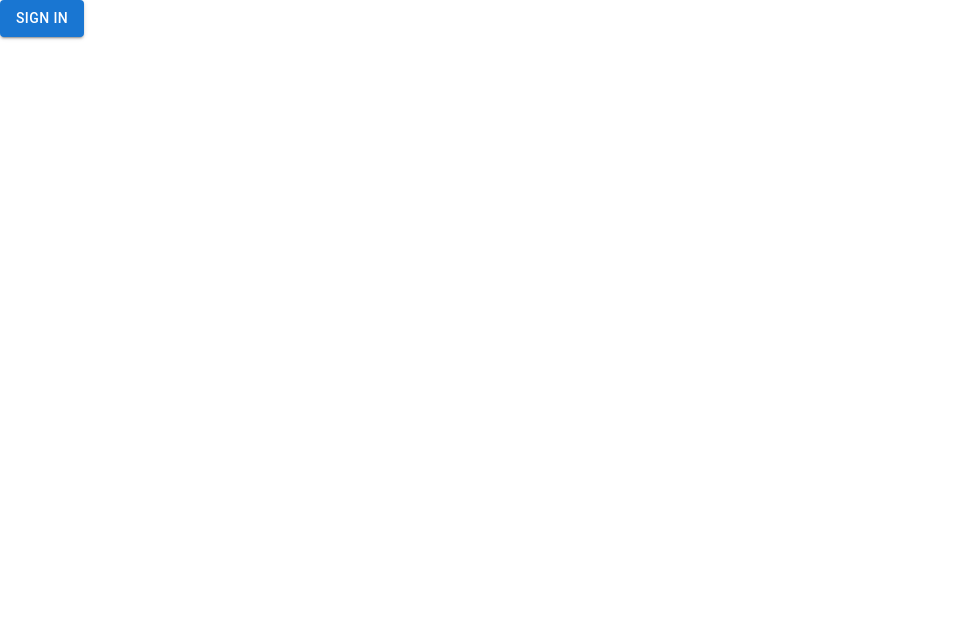
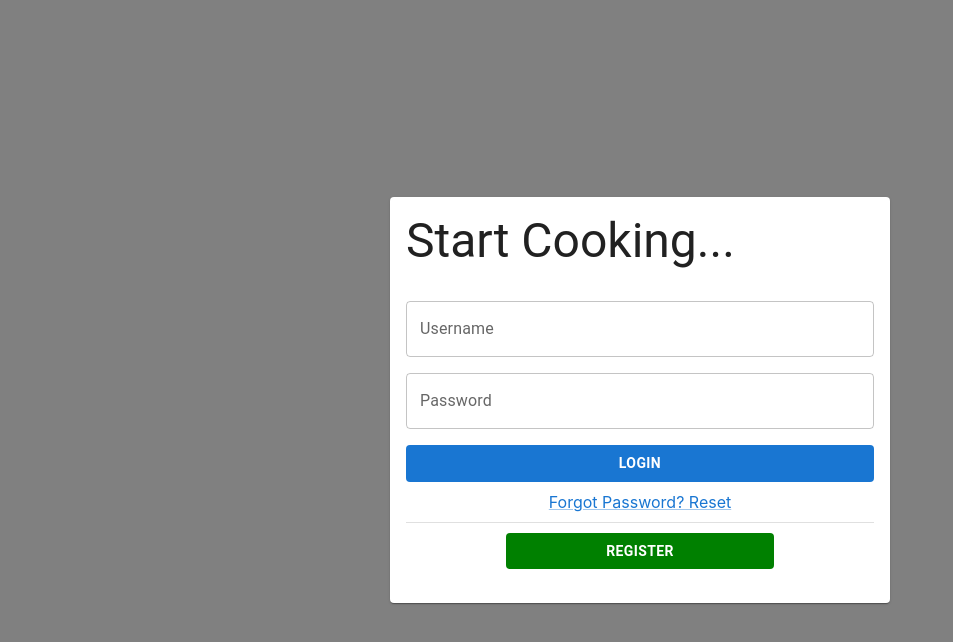
Before and after one commit to Takobz/cook-with-kobz, a React (Create React App) app in the folder src/CWT.APP/CWT.Web/cwt-web-app/: page /login in a window 1280 px wide. Shown: the top 642 px of the page, without its empty margins (0-953 px from the left). Built offline with nearby package versions, Linux system fonts and the light colour scheme.

Commit message:
add login modal page

```diff
--- a/src/CWT.APP/CWT.Web/cwt-web-app/src/App.css
+++ b/src/CWT.APP/CWT.Web/cwt-web-app/src/App.css
@@ -37,3 +37,9 @@
     transform: rotate(360deg);
   }
 }
+.CenterDiv {
+  display: flex;
+  justify-content: center;
+  align-items: center;
+  flex-direction: column;
+}
--- a/src/CWT.APP/CWT.Web/cwt-web-app/src/App.tsx
+++ b/src/CWT.APP/CWT.Web/cwt-web-app/src/App.tsx
@@ -1,7 +1,7 @@
 import { BrowserRouter, Route, Router, Routes } from 'react-router-dom';
 import './App.css';
 import Home from './components/home/Home';
-import LoginModal from './components/landingpage/LoginModal';
+import Login from './components/landingpage/Login';
 
 function App() {
   //pass data to see which chef it is to get relevant data
@@ -9,7 +9,7 @@ function App() {
     <BrowserRouter>
       <Routes>
         <Route path='/'  element={<Home />}/>
-        <Route path='/login' element={<LoginModal />}/>
+        <Route path='/login' element={<Login />}/>
       </Routes>
     </BrowserRouter>
 
--- a/src/CWT.APP/CWT.Web/cwt-web-app/src/components/home/Home.tsx
+++ b/src/CWT.APP/CWT.Web/cwt-web-app/src/components/home/Home.tsx
@@ -23,7 +23,7 @@ const inviteSummaries: InviteSummaryProps[] = [
 const Home = () => {
 
   return (
-  <div className="App" style={{ display: 'flex', justifyContent: 'center', alignItems: 'center', flexDirection: 'column' }}>
+  <div className="App CenterDiv">
     {inviteSummaries.map((inviteSummary, index) => (
       <InviteSummary
         key={index}
--- /dev/null
+++ b/src/CWT.APP/CWT.Web/cwt-web-app/src/components/landingpage/Login.tsx
@@ -0,0 +1,37 @@
+import { Button, Card, CardContent, CardHeader, Divider, Link, TextField } from "@mui/material"
+import '../../App.css'
+
+//loading logic:
+//disable textfields and buttons, causing login button to show loading
+
+const Login = () => {
+    return (
+        <div className="CenterDiv" style={{ background: 'gray', position: 'absolute', top: 0, left: 0, height: '100%', width: '100%' }}>
+            <Card sx={{ maxWidth: 500, margin: '10px', width: '75%' }} >
+                <CardHeader
+                    title='Start Cooking...'
+                    sx={{ fontWeight: 'bold' }}
+                    titleTypographyProps={{ variant:'h3' }}/>
+                <CardContent>
+                    <TextField id='username' label='Username' variant='outlined' fullWidth sx={{ mb: 2 }}/>
+                    <TextField id='password' label='Password' variant='outlined' type='password' fullWidth sx={{ mb: 2 }}/>
+                    <Button variant="contained" disableElevation sx={{ width: '100%' }}>
+                        <b>Login</b>
+                    </Button>
+                    <div className="CenterDiv" style={{ textAlign: 'center', margin: '10px'}}>
+                        <Link href="#">Forgot Password? Reset</Link>
+                    </div>
+                    <Divider />
+                    <div className="CenterDiv" style={{ textAlign: 'center', margin: '10px' }}>
+                        <Button variant="contained" disableElevation sx={{ width: '60%' }} style={{ backgroundColor: 'green' }}>
+                            <b>Register</b>
+                        </Button>
+                    </div>
+
+                </CardContent>
+            </Card>
+        </div>
+    );
+}
+
+export default Login
--- a/src/CWT.APP/CWT.Web/cwt-web-app/src/components/landingpage/LoginModal.tsx
+++ /dev/null
@@ -1,49 +0,0 @@
-import React, { useState } from 'react';
-import { Modal, Box, TextField, Button } from '@mui/material';
-
-const LoginModal = () => {
-    const [open, setOpen] = useState(false);
-    const [username, setUsername] = useState('');
-    const [password, setPassword] = useState('');
-
-    const handleOpen = () => {
-        setOpen(true);
-    };
-
-    const handleClose = () => {
-        setOpen(false);
-    };
-
-    const handleUsernameChange = (event: React.ChangeEvent<HTMLInputElement>) => {
-        setUsername(event.target.value);
-    };
-
-    const handlePasswordChange = (event: React.ChangeEvent<HTMLInputElement>) => {
-        setPassword(event.target.value);
-    };
-
-    const handleSignIn = () => {
-        // TODO: Implement sign in logic
-        console.log(`Signing in with username: ${username} and password: ${password}`);
-        handleClose();
-    };
-
-    return (
-        <>
-            <Button variant="contained" onClick={handleOpen}>
-                Sign In
-            </Button>
-            <Modal open={open} onClose={handleClose}>
-                <Box sx={{ position: 'absolute', top: '50%', left: '50%', transform: 'translate(-50%, -50%)', bgcolor: 'background.paper', boxShadow: 24, p: 4, borderRadius: 2 }}>
-                    <TextField label="Username" variant="outlined" value={username} onChange={handleUsernameChange} sx={{ mb: 2 }} />
-                    <TextField label="Password" variant="outlined" type="password" value={password} onChange={handlePasswordChange} sx={{ mb: 2 }} />
-                    <Button variant="contained" onClick={handleSignIn}>
-                        Sign In
-                    </Button>
-                </Box>
-            </Modal>
-        </>
-    );
-};
-
-export default LoginModal;
```
Also changed, not shown: src/CWT.APP/CWT.Web/cwt-web-app/src/index.tsx (+0 -16 lines).
